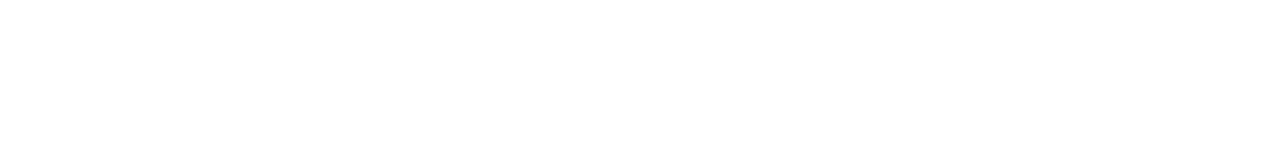
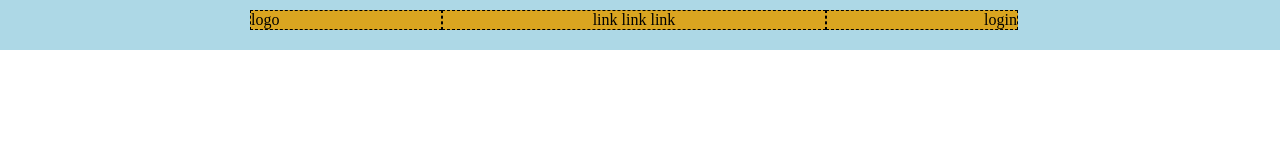
Before and after one commit to Robertarezza/htmlcss-struttura-discord, a plain HTML site: page index.html in a window 1280 px wide. Drawn offline with Linux system fonts and the light colour scheme.

Commit message:
add: Header

```diff
--- a/css/style.css
+++ b/css/style.css
@@ -3,3 +3,34 @@
     box-sizing: border-box;
     margin: 0;
 }
+/* heade */
+header{
+    background-color: #add8e6;
+    height: 50px;
+    margin: 0;
+    padding-top: 10px;
+}
+
+.contenitore{
+    display: flex;
+    justify-content: center;
+    width: 60%;
+    margin: 0 250px;
+    background-color: #daa520;
+
+}
+
+.logo, .login{
+    width: 25%;
+    border: 1px dashed black;
+
+}
+.link{
+    width: 50%;
+    border: 1px dashed black;
+    text-align: center;
+}
+
+.login{
+    text-align: right;
+}
--- a/index.html
+++ b/index.html
@@ -9,7 +9,13 @@
 </head>
 <body>
     <!-- header -->
-    <header></header>
+    <header>
+        <div class="contenitore">
+            <div class="logo">logo</div>
+            <div class="link">link link link</div>
+            <div class="login">login</div>
+        </div>
+    </header>
     <!-- /header -->
     <!-- banner -->
     <div class="banner"></div>
```
